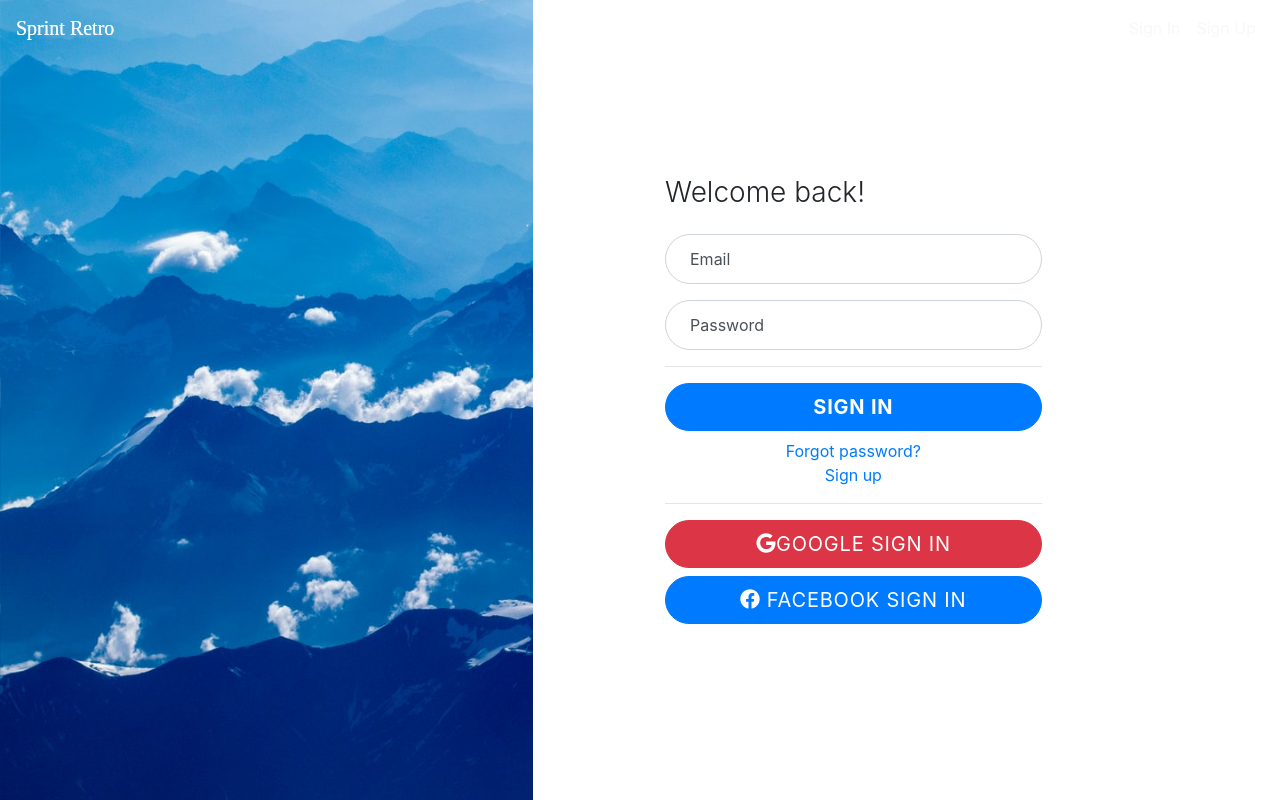
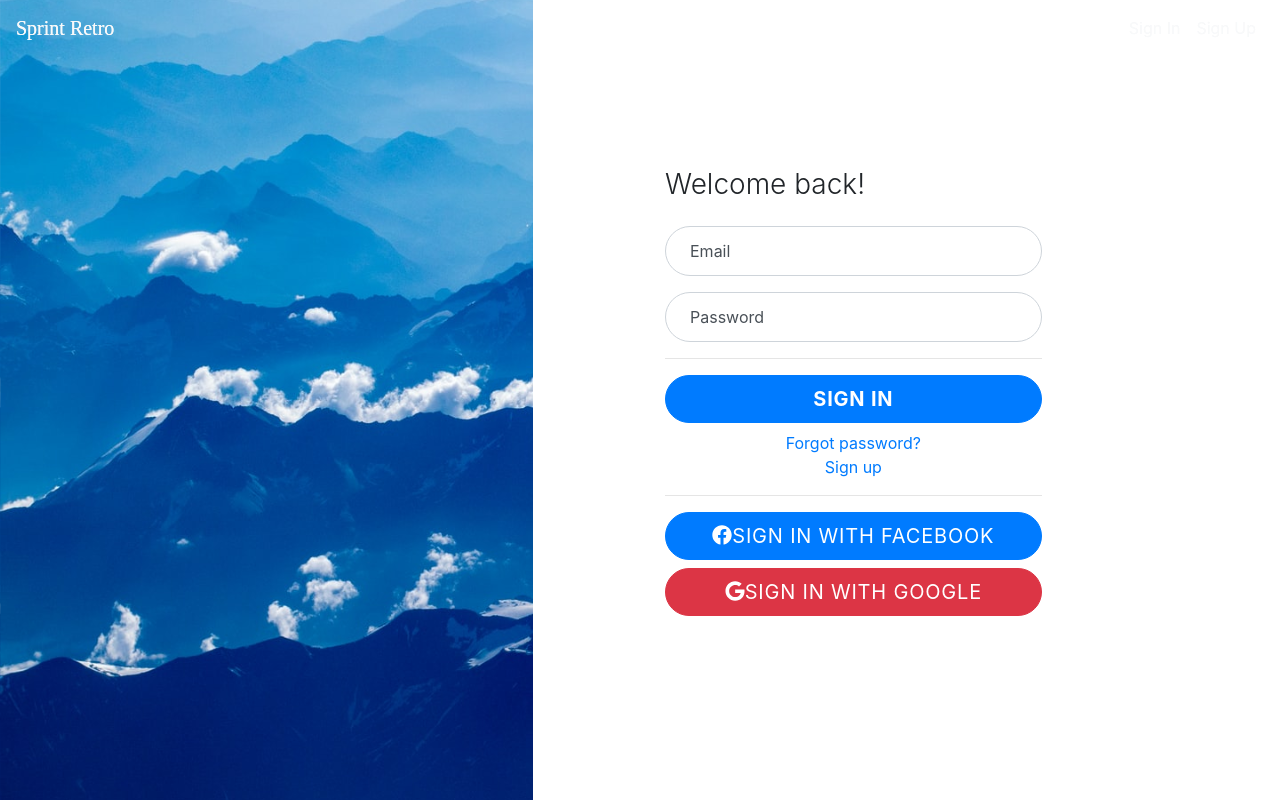
Before and after one commit to NguyenHongAn/sprint-retro-app, a React (Create React App) app: page /auth/signin in a window 1280 px wide. Built offline with nearby package versions, Linux system fonts and the light colour scheme.

Commit message:
[ReactJS] FB, GG login redirect

```diff
--- a/package.json
+++ b/package.json
@@ -14,6 +14,7 @@
     "axios": "^0.21.0",
     "bootstrap": "^4.5.3",
     "gh-pages": "^3.1.0",
+    "js-cookie": "^2.2.1",
     "react": "^17.0.1",
     "react-dom": "^17.0.1",
     "react-router-dom": "^5.2.0",
--- a/src/App.js
+++ b/src/App.js
@@ -13,7 +13,7 @@ import AppNavBar from './components/AppNavBar';
 function App() {
   return (
 
-    <Router>
+    <Router basename="/">
     <AppNavBar></AppNavBar>
       <Switch>
         <Route path="/sprint-retro-app">
--- a/src/components/AppNavBar.js
+++ b/src/components/AppNavBar.js
@@ -2,15 +2,15 @@ import React, {useState} from 'react'
 import {Navbar,NavItem,NavLink,Collapse,NavbarBrand,Nav, NavbarToggler,Dropdown, DropdownItem, DropdownToggle, DropdownMenu } from 'reactstrap';
 import { FontAwesomeIcon } from '@fortawesome/react-fontawesome';
 import { faUserCircle } from '@fortawesome/free-solid-svg-icons';
-import { Link, useLocation } from 'react-router-dom';
+import { Link, useLocation, useHistory, withRouter } from 'react-router-dom';
 
 
 export default function AppNavBar() {
 
     const [isOpen, setIsOpen] = useState(false);
-    const [isSignin, setIsSignin] = useState(false);
     const [dropdownOpen, setDropdownOpen] = useState(false);
     const location = useLocation();
+    const history= useHistory();
     const toggle = () => setIsOpen(!isOpen);
     const dropDown = () => setDropdownOpen(!dropdownOpen);
 
@@ -27,6 +27,15 @@ export default function AppNavBar() {
         return {backgroundColor: '#1e88e5'}
     }
 
+    const signOut = ()=>{
+        localStorage.removeItem("jwt-token");
+        history.push('/auth/signin');
+    }
+
+    const signOutBtn = {
+        border: "none",
+        backgroundColor: "white",
+    }
     return (
     <div>
         <Navbar style={isTranparent()}
@@ -47,7 +56,10 @@ export default function AppNavBar() {
                                     <Link to="/profile" className="text-decoration-none"> Profile</Link>
                                 </DropdownItem>
                                 <DropdownItem>
-                                    <Link to="/auth/signout" className="text-decoration-none"> Sign Out</Link>
+                                    <button onClick={signOut} className="btn-link" style={signOutBtn}>Sign Out</button>
+                                </DropdownItem>
+                                <DropdownItem>
+                                    <Link to="/dashboard" className="text-decoration-none"> Dashboard</Link>
                                 </DropdownItem>
                             </DropdownMenu>
                             </Dropdown>
--- /dev/null
+++ b/src/domain/Auth/Buttons/FacebookButton.js
@@ -0,0 +1,21 @@
+import React from 'react';
+import { FontAwesomeIcon } from '@fortawesome/react-fontawesome';
+import { faFacebook } from '@fortawesome/free-brands-svg-icons';
+import {Button} from 'reactstrap';
+import '../user.css';
+
+function FacebookButton({getResponseFacebook}) {
+
+    return (
+
+
+    <Button color="primary" size="lg" block
+     className="btn-login text-uppercase mr-2"
+     onClick={() => getResponseFacebook("facebook")}>
+        <FontAwesomeIcon icon={faFacebook}> </FontAwesomeIcon>
+         <span>sign in with Facebook</span>
+    </Button>
+    )
+}
+
+export default FacebookButton;
--- /dev/null
+++ b/src/domain/Auth/Buttons/GoogleButton.js
@@ -0,0 +1,20 @@
+import React from 'react';
+import {Button} from 'reactstrap';
+import { FontAwesomeIcon } from '@fortawesome/react-fontawesome';
+import { faGoogle } from '@fortawesome/free-brands-svg-icons';
+
+import '../user.css';
+
+function GoogleButton({getResponseGoogle}) {
+
+    return (
+
+        <Button color="danger" size="lg" block className="btn-login mr-2 text-uppercase"
+        onClick={() => getResponseGoogle("google")}>
+            <FontAwesomeIcon icon={faGoogle}> </FontAwesomeIcon>
+            <span>sign in with Google</span>
+        </Button>
+    )
+}
+
+export default GoogleButton;
--- a/src/domain/Auth/SignIn.js
+++ b/src/domain/Auth/SignIn.js
@@ -1,22 +1,44 @@
-import React, {useState} from 'react'
+import React, {useState, useEffect} from 'react'
 import {Col,Button, Form, FormGroup, Label, Input, Alert} from "reactstrap";
 import {Link, useLocation, useHistory} from "react-router-dom";
-import { FontAwesomeIcon } from '@fortawesome/react-fontawesome';
-import { faGoogle, faFacebook } from '@fortawesome/free-brands-svg-icons';
+
+import FacebookButton from './Buttons/FacebookButton';
+import GoogleButton from './Buttons/GoogleButton';
 import axiosRequest from '../../api/axiosRequest';
+import './user.css';
+import Cookies from 'js-cookie';
 
 export default function SignIn() {
 
     const location = useLocation();
     const history = useHistory();
-
+    const HOST_URL = process.env.REACT_APP_ENV === "develop"? process.env.REACT_APP_DEV_SITE: process.env.REACT_APP_PRODUCT_SITE;
     const [email, setEmail] = useState("");
     const [password, setpassword] = useState("");
     const [notice, setNotice] = useState(location.state ? location.state : {
         message: "",
         status: 404
     });
+    //let popup = null;
 
+    useEffect(() =>{
+        const localToken = localStorage.getItem("jwt-token");
+        if (localToken)
+        {
+            history.push("/dashboard");
+            return;
+        }
+
+        const socialToken = Cookies.get('jwt-token');
+        if (socialToken)
+        {
+            console.log(socialToken);
+            localStorage.setItem("jwt-token", socialToken);
+            Cookies.remove('jwt-token');
+            history.push("/dashboard");
+            return;
+        }
+    }, [history]);
 
     const login = async (e) =>{
         e.preventDefault();
@@ -49,6 +71,23 @@ export default function SignIn() {
         }
 
     }
+
+
+    const getResponse = (type) =>{
+        const width = 600, height = 600;
+        const left = (window.innerWidth / 2) - (width / 2);
+        const top = (window.innerHeight / 2) - (height / 2);
+        const url = `${HOST_URL}/auth/${type}`
+
+        return window.open(url, "_self",
+          `toolbar=no, location=no, directories=no, status=no, menubar=no,
+          scrollbars=no, resizable=no, copyhistory=no, width=${width},
+          height=${height}, top=${top}, left=${left}`
+        );
+
+
+    }
+
     const handleEmailChange = (e) =>
     {
         setEmail(e.target.value);
@@ -60,7 +99,9 @@ export default function SignIn() {
     }
 
     const isNewAccount = () =>{
-        console.log(notice);
+
+        if (typeof notice !== "undefined")
+        {
             if (notice.status === 200)
             {
                 return (<Alert color="primary">
@@ -72,6 +113,7 @@ export default function SignIn() {
                 return (<Alert color="danger">
                         {notice.message}
                     </Alert>)
+            }
         }
     }
 
@@ -100,14 +142,13 @@ export default function SignIn() {
                         <Link to="/auth/signup">Sign up</Link>
                     </div>
                 <hr/>
-                <Button type="submit" color="danger" size="lg" block className="btn-login text-uppercase mr-2">
-                    <FontAwesomeIcon icon={faGoogle}> </FontAwesomeIcon>
-                    <span>Google sign in</span>
-                </Button>
-                <Button type="submit" color="primary" size="lg" block className="btn-login text-uppercase mr-2">
-                    <FontAwesomeIcon icon={faFacebook}> </FontAwesomeIcon>
-                     <span> Facebook sign in</span>
-                </Button>
+                <FormGroup>
+                    <FacebookButton getResponseFacebook={getResponse} ></FacebookButton>
+                    <GoogleButton
+                    getResponseGoogle={getResponse}
+                    ></GoogleButton>
+                </FormGroup>
+
             </Form>
         </Col>
     )
--- a/src/domain/Auth/SignUp.js
+++ b/src/domain/Auth/SignUp.js
@@ -1,10 +1,9 @@
 import React, {useState} from 'react';
 import {Col,Button, Form, FormGroup, Label, Input ,Alert} from "reactstrap";
 import {Link, useHistory} from "react-router-dom";
-import { FontAwesomeIcon } from '@fortawesome/react-fontawesome';
-import { faGoogle, faFacebook } from '@fortawesome/free-brands-svg-icons';
 
 import axiosRequest from '../../api/axiosRequest';
+import './user.css';
 
 export default function SignUp() {
 
@@ -117,14 +116,6 @@ export default function SignUp() {
                     <Link to="/auth/signin">Sign In</Link>
                 </div>
             <hr/>
-            <Button type="submit" color="danger" size="lg" block className="btn-login text-uppercase mr-2">
-                <FontAwesomeIcon icon={faGoogle}> </FontAwesomeIcon>
-                <span>Google sign up</span>
-            </Button>
-            <Button type="submit" color="primary" size="lg" block className="btn-login text-uppercase mr-2">
-                <FontAwesomeIcon icon={faFacebook}> </FontAwesomeIcon>
-                 <span> Facebook sign up</span>
-            </Button>
         </Form>
     </Col>
     )
--- a/src/domain/Auth/user.css
+++ b/src/domain/Auth/user.css
@@ -19,10 +19,13 @@
   }
 
   .btn-login {
-    font-size: 0.9rem;
     letter-spacing: 0.05rem;
-    padding: 0.75rem 1rem;
     border-radius: 2rem!important;
+    margin-bottom: 5px ;
+    border: none;
+    justify-content: center;
+    align-items: center;
+    display: flex;
   }
 
   .form-label-group {
@@ -110,13 +113,3 @@
       color: #777;
     }
   }
-
-  /* .btn-google {
-    color: white;
-    background-color: #ea4335;
-  }
-
-  .btn-facebook {
-    color: white;
-    background-color: #3b5998;
-  } */
--- a/src/domain/Profile/ProfilePage.js
+++ b/src/domain/Profile/ProfilePage.js
@@ -2,7 +2,7 @@ import React, {useState, useEffect} from 'react';
 import {Container, Row,Col, FormGroup,Form, Label, Input, Button, Alert} from 'reactstrap';
 import { FontAwesomeIcon } from '@fortawesome/react-fontawesome';
 import { faUserCircle } from '@fortawesome/free-solid-svg-icons';
-import {useHistory} from "react-router-dom";
+import {useHistory, Link} from "react-router-dom";
 
 import './profile.css';
 import axiosRequest from '../../api/axiosRequest';
@@ -78,11 +78,13 @@ export default function ProfilePage() {
             }
 
         };
+        console.log(email);
         if (email !== currentUserInfo.email || username !== currentUserInfo.username || changePass)
         {
 
-            if (email === currentUserInfo)
+            if (email === currentUserInfo.email)
             {
+
                 changedUser.isEmailChange = false;
             }
         //B2 : post to server to update info of user
@@ -99,7 +101,7 @@ export default function ProfilePage() {
 
                     localStorage.removeItem("jwt-token");
                     localStorage.setItem("jwt-token", data.token);
-
+                    console.log(data.token);
                     setNotice("");
                 }
                 if(typeof data.message !== "undefined")
@@ -177,6 +179,7 @@ export default function ProfilePage() {
                         }
                         <FormGroup>
                             <Button color="primary" size="lg" outline type="submit">Save</Button>
+                            <Link to="/dashboard"></Link>
                         </FormGroup>
                     </Form>
                 </Col>
```
Also changed, not shown: 2 other files (tests, documents, lock files or other folders). Lines whose indentation alone changed are shown as unchanged.
